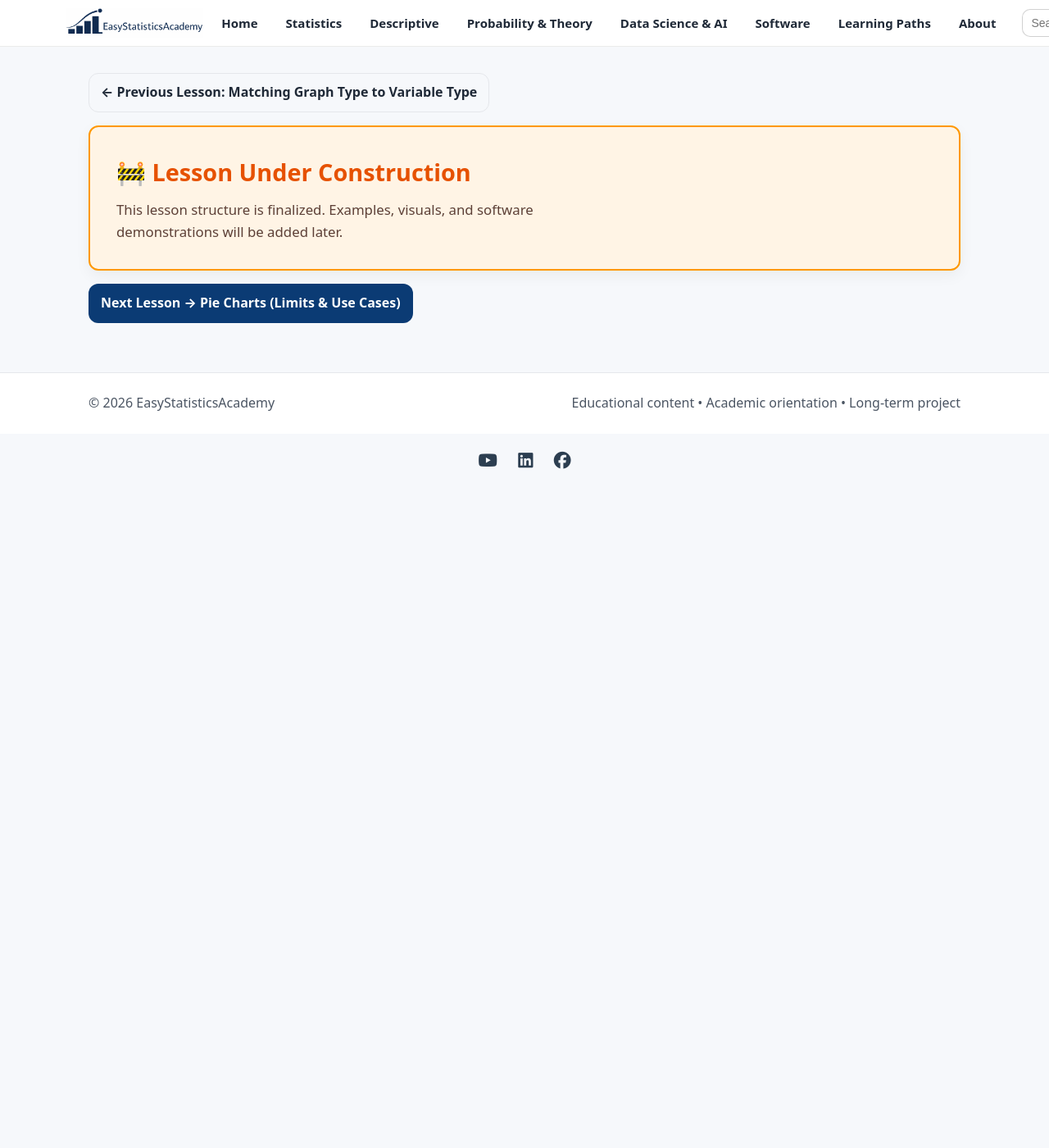
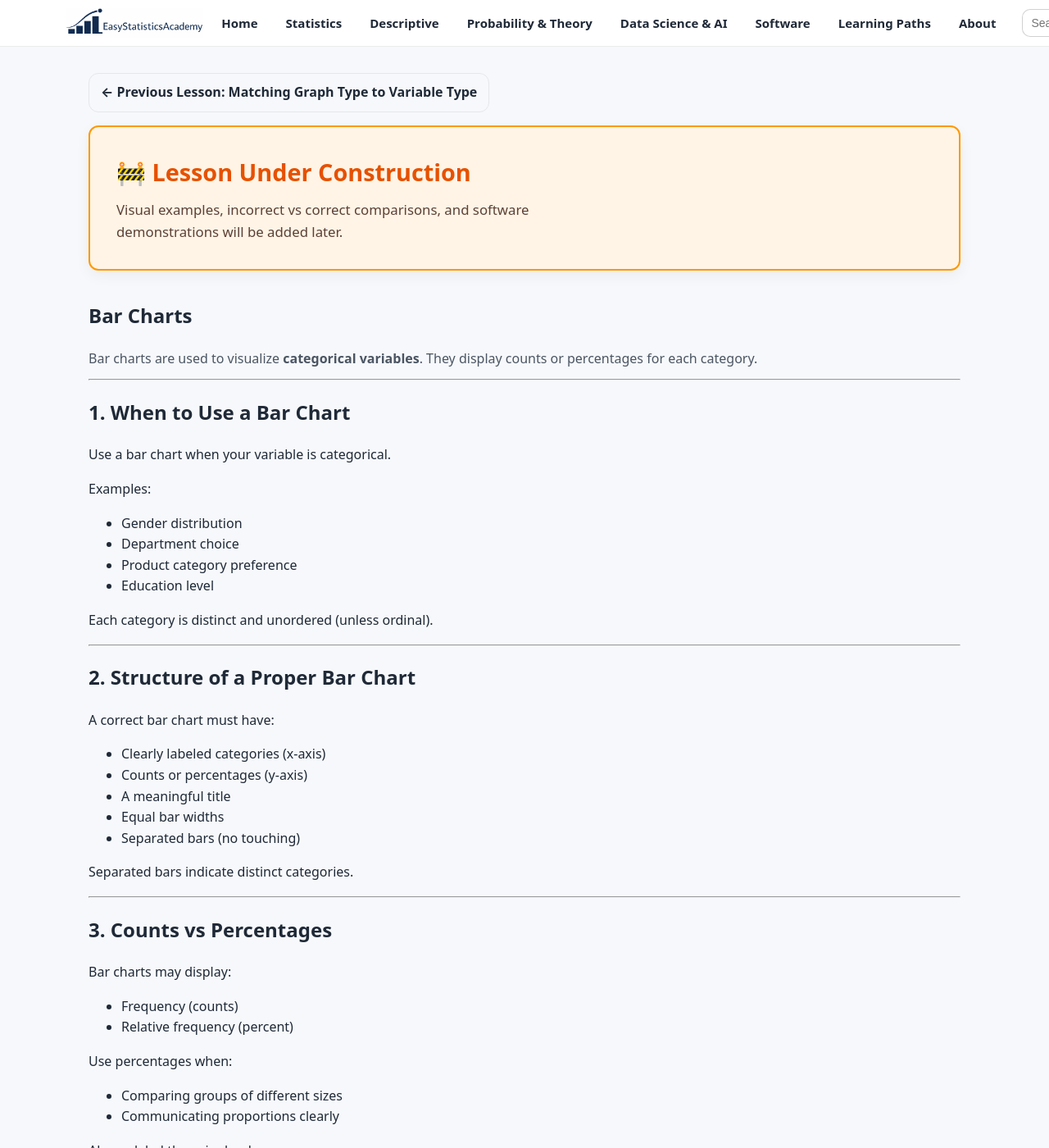
Before and after one commit to ammar-homaida-statistics/easystatisticsacademy, a Jekyll site: the page built from descriptive/visualization/bar-charts/index.md, in a window 1280 px wide and 1400 px high. Shown: the whole window at 82% size. Built offline with Jekyll 4.4.1, drawn with Linux system fonts in a browser that asks for light colours; some of the changed text lies outside the part shown.

Commit message:
Add lesson content

```diff
--- a/descriptive/visualization/bar-charts/index.md
+++ b/descriptive/visualization/bar-charts/index.md
@@ -19,21 +21,186 @@ sidebar: false
         🚧 Lesson Under Construction
       </h2>
       <p style="margin:0; font-size:1.05rem; color:#5d4037; line-height:1.6;">
-        This lesson structure is finalized. Examples, visuals, and software demonstrations will be added later.
+        Visual examples, incorrect vs correct comparisons, and software demonstrations will be added later.
       </p>
     </div>
   </div>
 </section>
 
+<section class="section">
+
+<div class="section-head">
+  <h1>Bar Charts</h1>
+  <p>
+    Bar charts are used to visualize <strong>categorical variables</strong>.
+    They display counts or percentages for each category.
+  </p>
+</div>
+
+<hr>
+
+<h2>1. When to Use a Bar Chart</h2>
+
+<p>
+Use a bar chart when your variable is categorical.
+</p>
+
+Examples:
+<ul>
+  <li>Gender distribution</li>
+  <li>Department choice</li>
+  <li>Product category preference</li>
+  <li>Education level</li>
+</ul>
+
+<p>
+Each category is distinct and unordered (unless ordinal).
+</p>
+
+<hr>
+
+<h2>2. Structure of a Proper Bar Chart</h2>
+
+A correct bar chart must have:
+
+<ul>
+  <li>Clearly labeled categories (x-axis)</li>
+  <li>Counts or percentages (y-axis)</li>
+  <li>A meaningful title</li>
+  <li>Equal bar widths</li>
+  <li>Separated bars (no touching)</li>
+</ul>
+
+<p>
+Separated bars indicate distinct categories.
+</p>
+
+<hr>
+
+<h2>3. Counts vs Percentages</h2>
+
+<p>
+Bar charts may display:
+</p>
+
+<ul>
+  <li>Frequency (counts)</li>
+  <li>Relative frequency (percent)</li>
+</ul>
+
+<p>
+Use percentages when:
+</p>
+
+<ul>
+  <li>Comparing groups of different sizes</li>
+  <li>Communicating proportions clearly</li>
+</ul>
+
+<p>
+Always label the axis clearly:
+</p>
+
+<p><strong>Incorrect:</strong> "Students"</p>
+<p><strong>Correct:</strong> "Percentage of Students (%)"</p>
+
+<hr>
+
+<h2>4. Ordering Categories</h2>
+
+Bar charts may be ordered:
+
+<ul>
+  <li>Alphabetically</li>
+  <li>By frequency (descending order)</li>
+  <li>Logically (for ordinal variables)</li>
+</ul>
+
+<p>
+Ordering by frequency often improves clarity.
+</p>
+
+<hr>
+
+<h2>5. Common Bar Chart Mistakes</h2>
+
+<ul>
+  <li>Starting y-axis above zero</li>
+  <li>Unequal bar widths</li>
+  <li>3D distortion</li>
+  <li>Too many categories</li>
+  <li>Missing labels</li>
+</ul>
+
+<p>
+The y-axis should generally start at zero to avoid exaggerating differences.
+</p>
+
+<hr>
+
+<h2>6. Bar Chart vs Histogram</h2>
+
+<p>
+Do not confuse:
+</p>
+
+<ul>
+  <li><strong>Bar chart</strong> → categorical data</li>
+  <li><strong>Histogram</strong> → numerical continuous data</li>
+</ul>
+
+<p>
+Bar chart bars are separated.
+Histogram bars touch.
+</p>
+
+<hr>
+
+<h2>7. Interpreting a Bar Chart</h2>
+
+When interpreting:
+
+<ul>
+  <li>Identify the highest category</li>
+  <li>Identify the lowest category</li>
+  <li>Compare differences carefully</li>
+  <li>Avoid causal language</li>
+</ul>
+
+<p>
+Bar charts describe distribution; they do not explain causes.
+</p>
+
+<hr>
+
+<h2>Summary</h2>
+
+<ul>
+  <li>Bar charts are for categorical variables.</li>
+  <li>Bars must be separated and equal width.</li>
+  <li>Axis must be clearly labeled.</li>
+  <li>Start y-axis at zero (in most cases).</li>
+  <li>Interpret patterns responsibly.</li>
+</ul>
+
+<p>
+A clean bar chart increases clarity.
+A distorted one increases confusion.
+</p>
+
+</section>
+
+<!-- Next Button -->
 <section class="section section-slim">
   <a class="btn" href="/descriptive/visualization/pie-charts/">
-    Next Lesson → Pie Charts (Limits & Use Cases)
+    Next Lesson → Pie Charts
   </a>
 </section>
 
 <script>
   (function () {
     var KEY = "esa_continue_descriptive_visualization_lesson_v0";
+
     localStorage.setItem(KEY, JSON.stringify({
       url: "/descriptive/visualization/bar-charts/",
       label: "Lesson 3 — Bar Charts",
```
Also changed, not shown: other parts of descriptive/visualization/bar-charts/index.md (+3 -1 lines).
